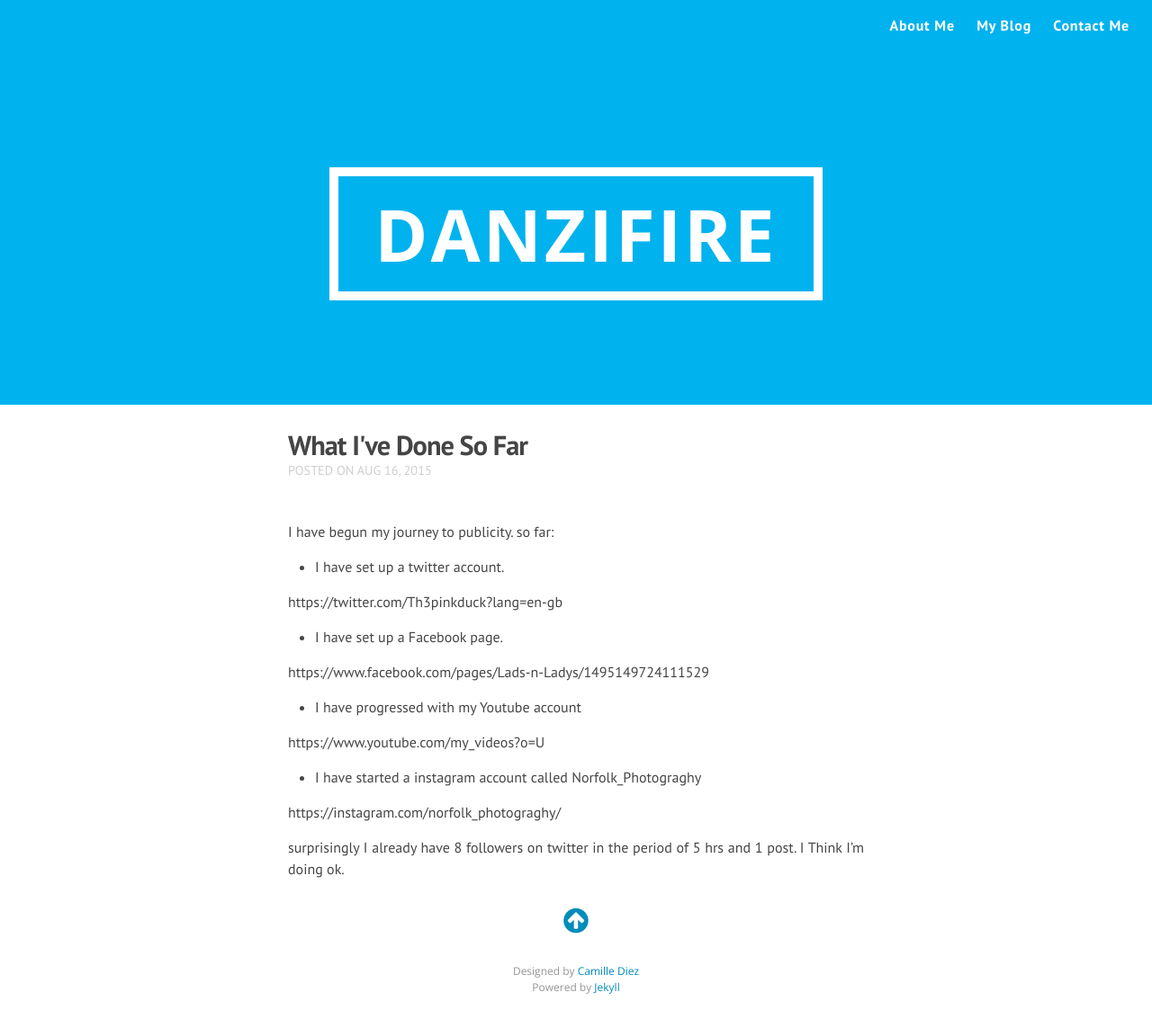
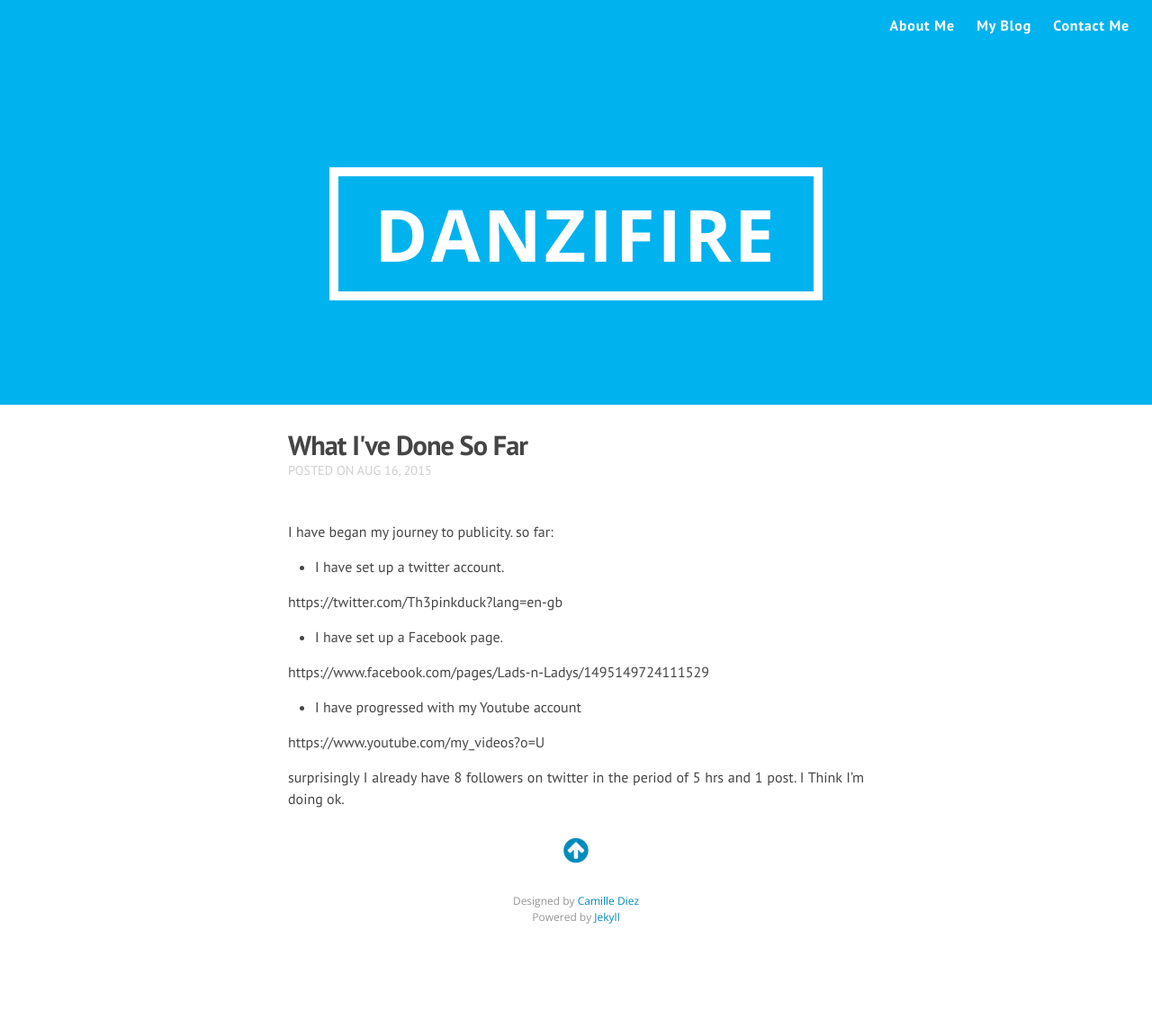
Before and after one commit to danzifire/danzifire.github.io, a Jekyll site: the page built from _posts/2015-05-16-accomplish.md, in a window 1280 px wide. Shown: the whole page at 90% size. Built offline with Jekyll 4.4.1, drawn with Linux system fonts in a browser that asks for light colours; nearby versions of some CDN libraries; Markdown is read by kramdown in place of the engine named in the settings; after the commit the page ends 1065 px from its top, so only the background shows below that.

Commit message:
Revert "edit accomplish.md"
This reverts commit 8dfa4e6271514b7017ee7548f8873d6bca87276d.

```diff
--- a/_posts/2015-05-16-accomplish.md
+++ b/_posts/2015-05-16-accomplish.md
@@ -4,7 +4,7 @@ title: What I've Done So Far
 date: 2015-08-16
 categories:
 ---
-I have begun my journey to publicity. so far:
+I have began my journey to publicity. so far:
 
 + I have set up a twitter account.
 
@@ -18,8 +18,4 @@ https://www.facebook.com/pages/Lads-n-Ladys/1495149724111529
 
 https://www.youtube.com/my_videos?o=U
 
-+ I have started a instagram account called Norfolk_Photograghy
-
-https://instagram.com/norfolk_photograghy/
-
 surprisingly I already have 8 followers on twitter in the period of 5 hrs and 1 post. I Think I'm doing ok.
```
